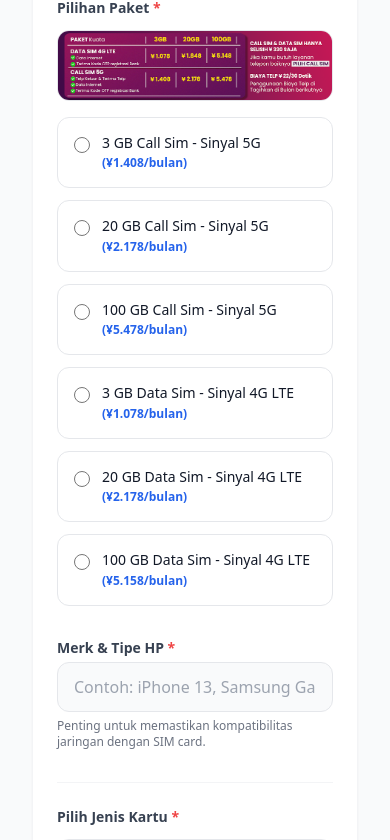
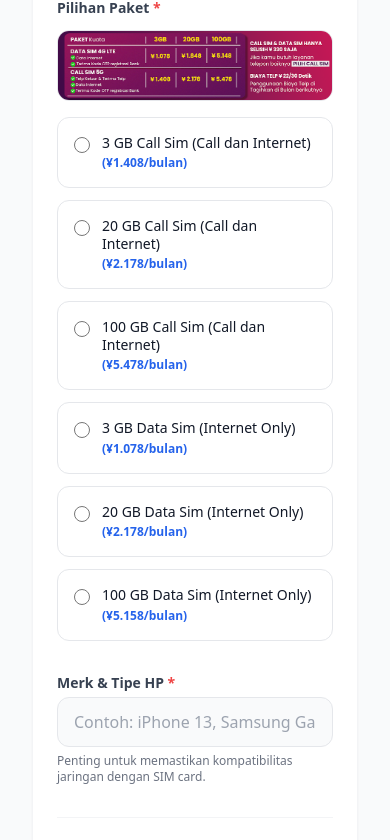
Before and after one commit to adamcc31/Form-JPS, a Next.js app: page / in a window 390 px wide. Shown: the part 1877-2717 px from the top of the page. Built offline with nearby package versions, Linux system fonts and the light colour scheme.

Commit message:
fix: update package names and resolve mobile canvas drag issue

```diff
--- a/components/DocumentScanner.tsx
+++ b/components/DocumentScanner.tsx
@@ -363,7 +363,7 @@ export default function DocumentScanner({ label, overlayType, onCapture, require
           </p>
           <div
             className="relative overflow-hidden rounded-lg bg-gray-100 border touch-none user-select-none"
-            style={{ width: "fit-content", margin: "0 auto" }}
+            style={{ width: "fit-content", margin: "0 auto", touchAction: "none" }}
           >
             <canvas
               ref={canvasRef}
@@ -375,7 +375,8 @@ export default function DocumentScanner({ label, overlayType, onCapture, require
               onTouchMove={onPointerMove}
               onTouchEnd={onPointerUp}
               onTouchCancel={onPointerUp}
-              className="max-w-full block"
+              className="max-w-full block touch-none"
+              style={{ touchAction: "none" }}
             />
           </div>
           <div className="flex w-full space-x-3">
--- a/components/RegistrationForm.tsx
+++ b/components/RegistrationForm.tsx
@@ -329,12 +329,12 @@ export default function RegistrationForm() {
               </div>
               <div className="grid grid-cols-1 md:grid-cols-2 gap-3">
                 {[
-                  "3 GB Call Sim - Sinyal 5G (¥1.408/bulan)",
-                  "20 GB Call Sim - Sinyal 5G (¥2.178/bulan)",
-                  "100 GB Call Sim - Sinyal 5G (¥5.478/bulan)",
-                  "3 GB Data Sim - Sinyal 4G LTE (¥1.078/bulan)",
-                  "20 GB Data Sim - Sinyal 4G LTE (¥2.178/bulan)",
-                  "100 GB Data Sim - Sinyal 4G LTE (¥5.158/bulan)",
+                  "3 GB Call Sim (Call dan Internet) (¥1.408/bulan)",
+                  "20 GB Call Sim (Call dan Internet) (¥2.178/bulan)",
+                  "100 GB Call Sim (Call dan Internet) (¥5.478/bulan)",
+                  "3 GB Data Sim (Internet Only) (¥1.078/bulan)",
+                  "20 GB Data Sim (Internet Only) (¥2.178/bulan)",
+                  "100 GB Data Sim (Internet Only) (¥5.158/bulan)",
                 ].map((paket) => (
                   <label key={paket} className={`flex items-start space-x-3 p-4 border rounded-xl cursor-pointer transition-all duration-200 ${watch("pilihanPaket") === paket ? "border-blue-500 bg-blue-50 shadow-sm" : "border-gray-200 hover:border-blue-300 hover:bg-gray-50"}`}>
                     <div className="flex items-center h-5">
@@ -346,8 +346,8 @@ export default function RegistrationForm() {
                       />
                     </div>
                     <div className="flex flex-col">
-                      <span className="text-sm font-medium text-gray-900 leading-tight">{paket.split(' (')[0]}</span>
-                      <span className="text-xs text-blue-600 font-semibold mt-1">({paket.split('(')[1]}</span>
+                      <span className="text-sm font-medium text-gray-900 leading-tight">{paket.substring(0, paket.lastIndexOf(' ('))}</span>
+                      <span className="text-xs text-blue-600 font-semibold mt-1">{paket.substring(paket.lastIndexOf(' ('))}</span>
                     </div>
                   </label>
                 ))}
```
